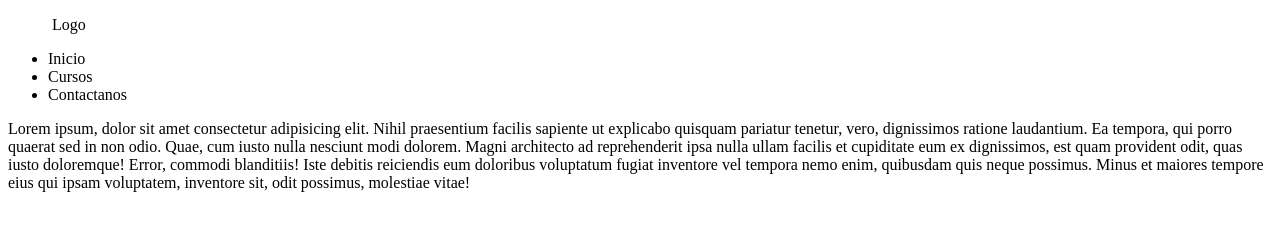
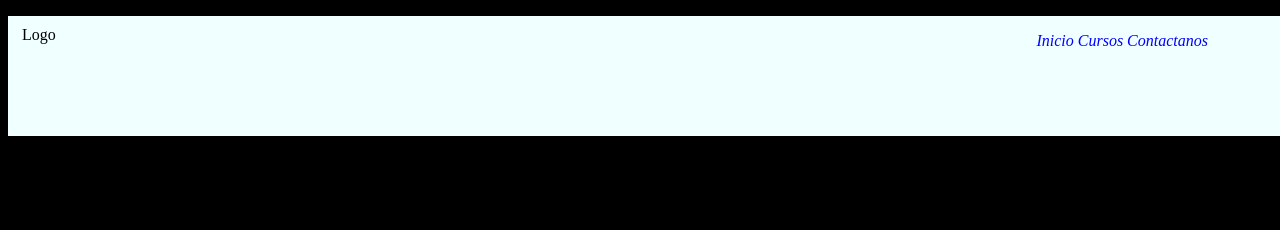
Before and after one commit to JesusDevelop/LayoutWeb, a plain HTML site: page index.html in a window 1280 px wide. Drawn offline with Linux system fonts and the light colour scheme.

Commit message:
Agergando estilos al header y posicionando logo y navegacion

```diff
--- a/css/style.css
+++ b/css/style.css
@@ -0,0 +1,33 @@
+body{
+    width: 100vw;
+    height: 100vh;
+    background-color: black;
+}
+
+.header{
+    background-color: azure;
+    width: 100vw;
+    min-width: 375;
+    height: 15vh;
+    position: absolute;
+}
+.logo{
+    display: inline-block;
+    margin: 10px;
+
+}
+.nav{
+    display: inline-block;
+    list-style: none;
+    position: absolute;
+    right: 5em;
+}
+.nav-element li{
+    display: inline-block;
+}
+.nav-element li a{
+    font-style: italic;
+    text-decoration: none;
+    color: blue;
+
+}
--- a/index.html
+++ b/index.html
@@ -8,20 +8,21 @@
     <link rel="stylesheet" href="./css/style.css">
     <title>Document</title>
 </head>
-<header>
+
+<body>
+    <header class="header">
         <figure class="logo">
             <img src="" alt="">
             <figurecaption>Logo</figurecaption>
         </figure>
         <nav class="nav">
             <ul class="nav-element">
-            <li class="nav-element__lista">Inicio</li>
-            <li class="nav-element__lista">Cursos</li>
-            <li class="nav-element__lista">Contactanos</li>
+                <li class="nav-element__lista"><a href="#">Inicio</a></li>
+                <li class="nav-element__lista"><a href="#">Cursos</a></li>
+                <li class="nav-element__lista"><a href="#">Contactanos</a></li>
             </ul>
         </nav>
     </header>
-<body>
     <aside class="lateral">
         <div class="elemento-lateral"></div>
         <div class="elemento-lateral"></div>
```
Lines whose indentation alone changed are shown as unchanged.
